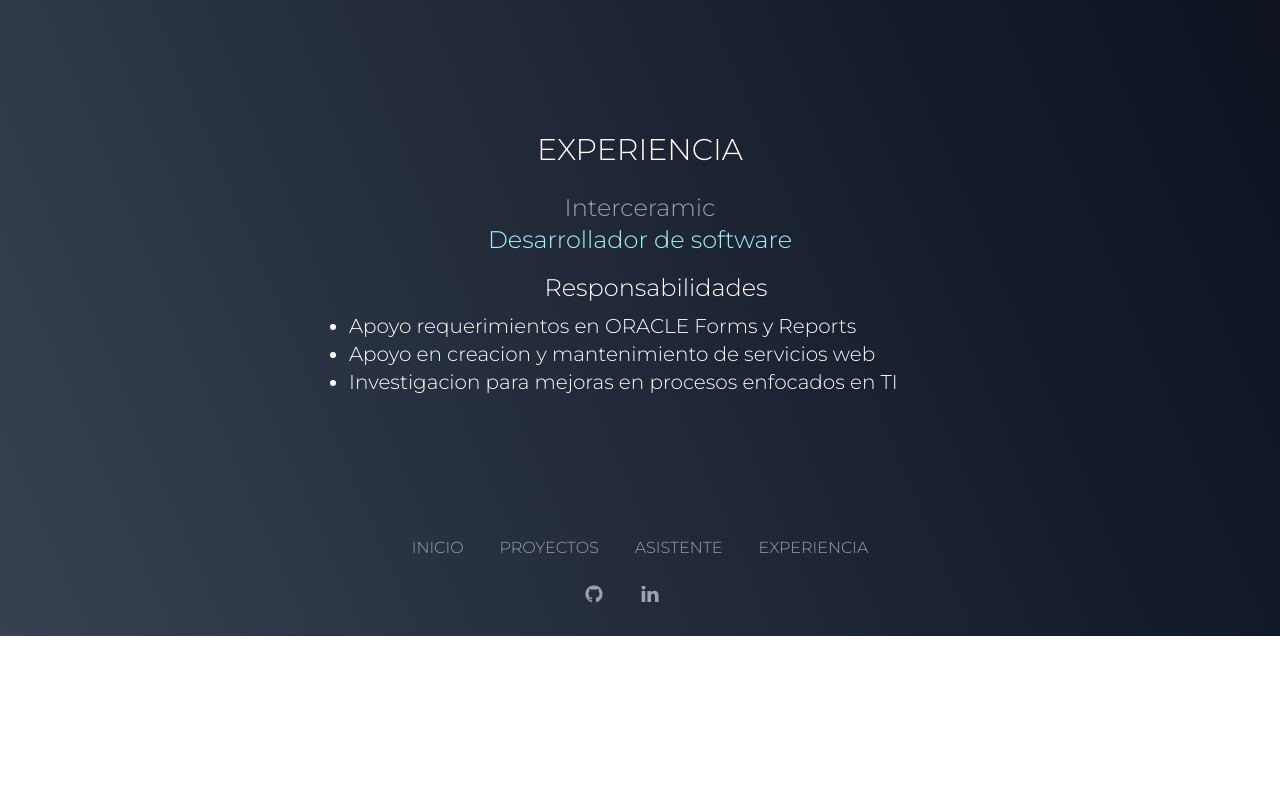
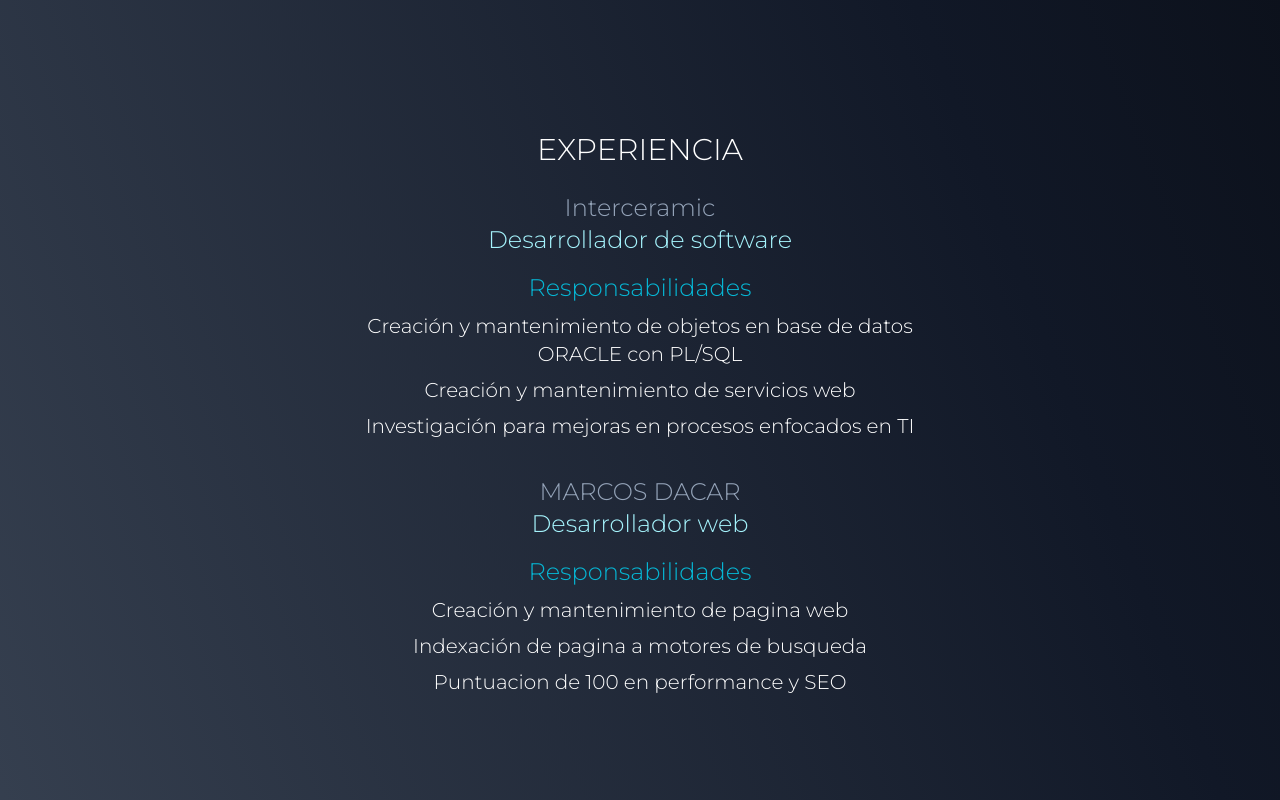
Before and after one commit to DavidCs9/portafolio_nextjs, a Next.js app: page / in a window 1280 px wide. Shown: the part 2380-3180 px from the top of the page. Before the commit the page ends 3016 px from the top, so only its background shows below. Built offline with nearby package versions, Linux system fonts and the light colour scheme.

Commit message:
agregue marcos dacar como experiencia y mejore est

```diff
--- a/src/app/componentes/experiencia/experiencia.jsx
+++ b/src/app/componentes/experiencia/experiencia.jsx
@@ -6,8 +6,8 @@ export function Experiencia () {
       initial={{ x: -50, opacity: 0 }}
       whileInView={{ x: 0, opacity: 1 }}
       viewport={{ once: false }}
-      transition={{ duration: 1 }}
-      className=' h-96 p-3 lg:w-[800px] m-auto'
+      transition={{ duration: 0.2 }}
+      className=' p-3 lg:w-[800px] m-auto'
     >
       <h1 className=' text-3xl text-white text-center'>EXPERIENCIA</h1>
       <div className=' text-white pt-6 text-left'>
@@ -17,19 +17,43 @@ export function Experiencia () {
         <p className=' text-2xl text-center text-cyan-200'>
           Desarrollador de software
         </p>
-        <p className=' ml-8 text-md pt-4 lg:text-center lg:text-2xl'>Responsabilidades</p>
+        <p className=' text-center text-md pt-4 lg:text-center lg:text-2xl text-cyan-500'>Responsabilidades</p>
         <motion.ul
           initial={{ x: 50, opacity: 0 }}
           whileInView={{ x: 0, opacity: 1 }}
           viewport={{ once: false }}
-          transition={{ duration: 1, delay: 1.5 }}
-          className=' list-disc text-sm w-9/12 mx-auto pt-1 lg:text-xl lg:pt-2'
+          transition={{ duration: 1, delay: 0.5 }}
+          className=' mb-3 text-center text-sm w-9/12 mx-auto pt-1 lg:text-xl lg:pt-2'
         >
-          <motion.li>Apoyo requerimientos en ORACLE Forms y Reports
+          <motion.li className='mb-2'>Creación y mantenimiento de objetos en base de datos ORACLE con PL/SQL
           </motion.li>
-          <motion.li>Apoyo en creacion y mantenimiento de servicios web
+          <motion.li className='mb-2'>Creación y mantenimiento de servicios web
           </motion.li>
-          <motion.li>Investigacion para mejoras en procesos enfocados en TI
+          <motion.li>Investigación para mejoras en procesos enfocados en TI
+          </motion.li>
+        </motion.ul>
+      </div>
+
+      <div className=' text-white pt-6 text-left mb-28'>
+        <p className=' text-2xl text-center text-slate-400'>
+          MARCOS DACAR
+        </p>
+        <p className=' text-2xl text-center text-cyan-200'>
+          Desarrollador web
+        </p>
+        <p className=' text-center text-md pt-4 lg:text-center lg:text-2xl text-cyan-500'>Responsabilidades</p>
+        <motion.ul
+          initial={{ x: 50, opacity: 0 }}
+          whileInView={{ x: 0, opacity: 1 }}
+          viewport={{ once: false }}
+          transition={{ duration: 1, delay: 0.5 }}
+          className=' mb-3 text-center text-sm w-9/12 mx-auto pt-1 lg:text-xl lg:pt-2'
+        >
+          <motion.li className='mb-2'>Creación y mantenimiento de pagina web
+          </motion.li>
+          <motion.li className='mb-2'>Indexación de pagina a motores de busqueda
+          </motion.li>
+          <motion.li>Puntuacion de 100 en performance y SEO
           </motion.li>
         </motion.ul>
       </div>
```
